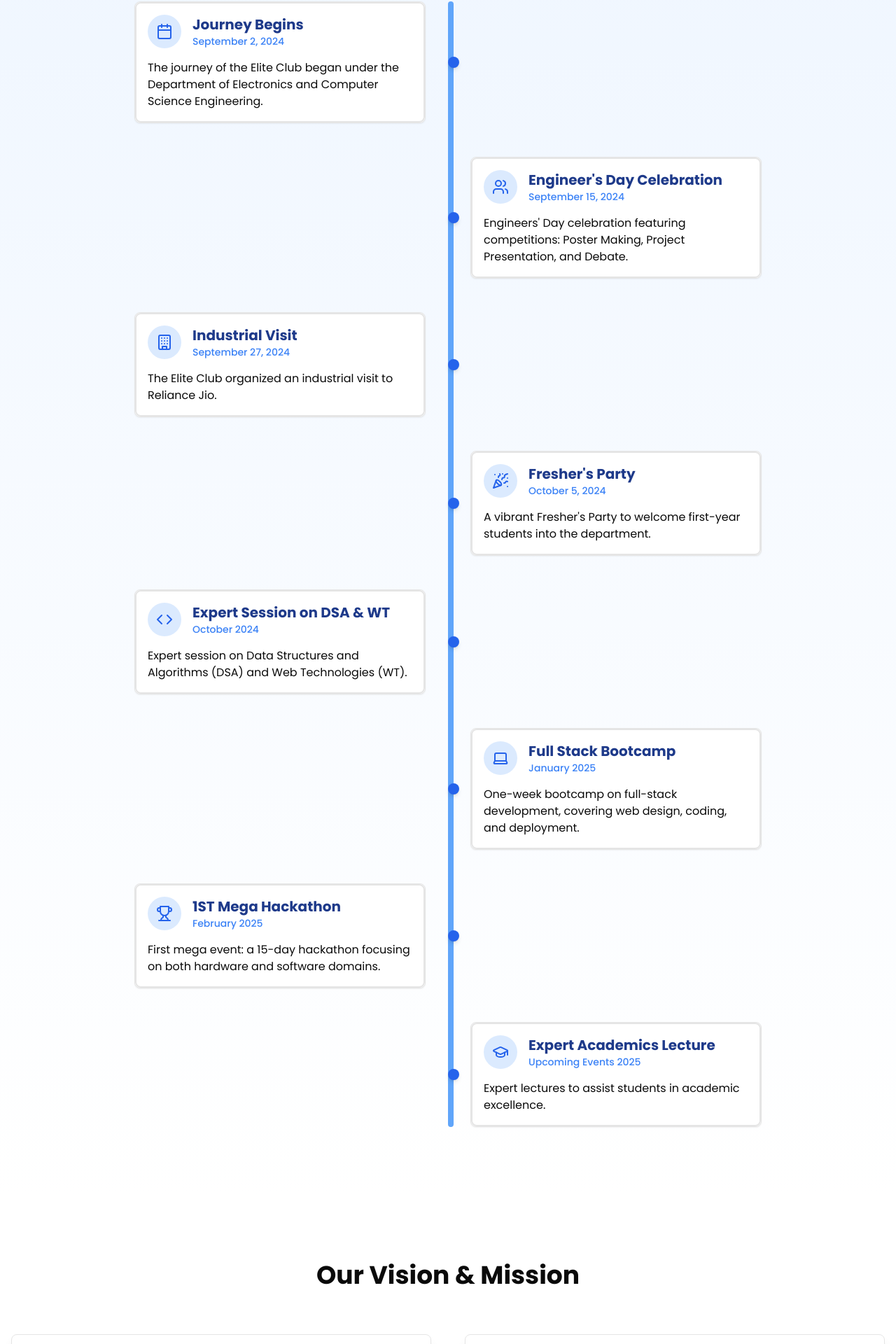
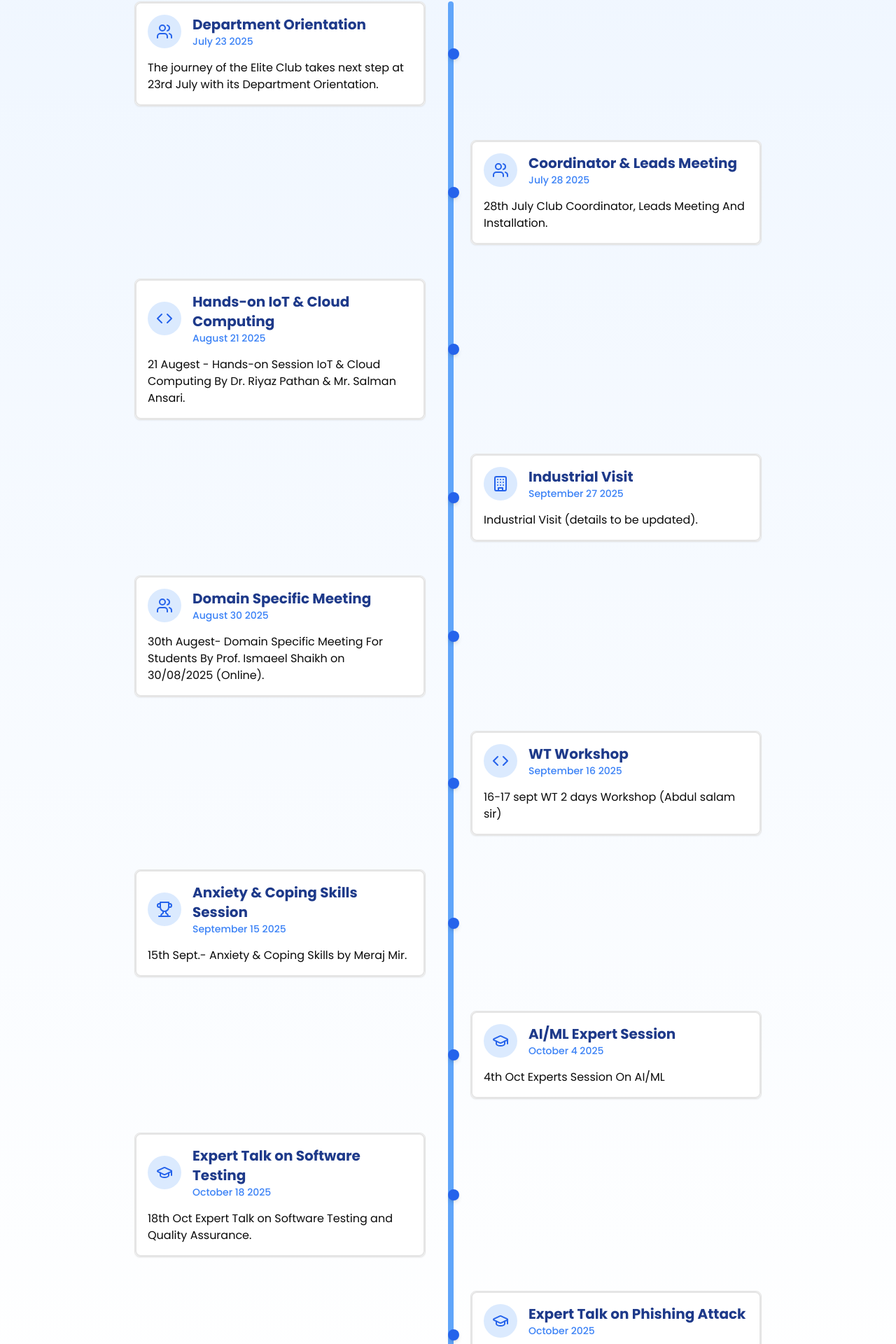
Before and after one commit to arkalsekar/elite-club-new, a Next.js app: page / in a window 1280 px wide. Shown: the part 830-2750 px from the top of the page at 70% size. Built offline with nearby package versions, Linux system fonts and the light colour scheme; no server answers.

Commit message:
update the roadmap

```diff
--- a/app/RoadMap/25-26.jsx
+++ b/app/RoadMap/25-26.jsx
@@ -2,50 +2,62 @@
     {
       icon: Calendar,
       title: "Journey Begins",
-      date: "September 2, 2024",
-      description: "The journey of the Elite Club began under the Department of Electronics and Computer Science Engineering.",
+      date: "July 23, 2025",
+      description: "The journey of the Elite Club takes next step at 23rd July with its Department Orientation.",
       completed: true
     },
     {
       icon: Users,
       title: "Engineer's Day Celebration",
-      date: "September 15, 2024",
-      description: "Engineers' Day celebration featuring competitions: Poster Making, Project Presentation, and Debate."
+      date: "July 25, 2024",
+      description: "28th July Club Coordinator, Leads Meeting And Installation."
     },
     {
       icon: Building,
       title: "Industrial Visit",
-      date: "September 27, 2024",
-      description: "The Elite Club organized an industrial visit to Reliance Jio."
+      date: "September 27, 2025",
+      description: "21 Augest - Hands-on Session IoT & Cloud Computing By Dr. Riyaz Pathan & Mr. Salman Ansari."
     },
     {
       icon: PartyPopper,
       title: "Fresher's Party",
       date: "October 5, 2024",
-      description: "A vibrant Fresher's Party to welcome first-year students into the department."
+      description: "29th Augest- Domain Specific Meeting For Students By Prof. Ismaeel Shaikh on 30/08/2025 (Online)."
     },
     {
       icon: Code,
       title: "Expert Session on DSA & WT",
       date: "October 2024",
-      description: "Expert session on Data Structures and Algorithms (DSA) and Web Technologies (WT)."
+      description: "16-17 sept WT 2 days Workshop (Abdul salam sir)"
     },
     {
       icon: Laptop,
       title: "Full Stack Bootcamp",
       date: "January 2025",
-      description: "One-week bootcamp on full-stack development, covering web design, coding, and deployment."
+      description: "Hands-on Cyber Security (Networking)."
     },
     {
       icon: Trophy,
       title: "1ST Mega Hackathon",
       date: "February 2025",
-      description: "First mega event: a 15-day hackathon focusing on both hardware and software domains."
+      description: "15th Sept.- Anxiety & Coping Skills by Meraj Mir."
     },
     {
       icon: GraduationCap,
       title: "Expert Academics Lecture",
       date: "Upcoming Events 2025",
-      description: "Expert lectures to assist students in academic excellence."
+      description: "18th Oct Expert Talk on Software Testing and Quality Assurance."
+    },
+    {
+      icon: GraduationCap,
+      title: "Expert Academics Lecture",
+      date: "Upcoming Events 2025",
+      description: "Expert talk on Phishing attack by Mahekh"
+    },
+    {
+      icon: GraduationCap,
+      title: "Expert Academics Lecture",
+      date: "Upcoming Events 2025",
+      description: "4th Oct Experts Session On AI/ML"
     }
   ]
--- a/components/professional-roadmap.tsx
+++ b/components/professional-roadmap.tsx
@@ -7,55 +7,77 @@ import { Calendar, Users, Building, PartyPopper, Code, Laptop, Trophy, Graduatio
 export function ProfessionalRoadmap() {
   const roadmapItems = [
     {
-      icon: Calendar,
-      title: "Journey Begins",
-      date: "September 2, 2024",
-      description: "The journey of the Elite Club began under the Department of Electronics and Computer Science Engineering.",
+      icon: Users,
+      title: "Department Orientation",
+      date: "July 23 2025",
+      description: "The journey of the Elite Club takes next step at 23rd July with its Department Orientation.",
       completed: true
     },
     {
       icon: Users,
-      title: "Engineer's Day Celebration",
-      date: "September 15, 2024",
-      description: "Engineers' Day celebration featuring competitions: Poster Making, Project Presentation, and Debate."
+      title: "Coordinator & Leads Meeting",
+      date: "July 28 2025",
+      description: "28th July Club Coordinator, Leads Meeting And Installation.",
+      completed: true
+    },
+    {
+      icon: Code,
+      title: "Hands-on IoT & Cloud Computing",
+      date: "August 21 2025",
+      description: "21 Augest - Hands-on Session IoT & Cloud Computing By Dr. Riyaz Pathan & Mr. Salman Ansari.",
+      completed: true
     },
     {
       icon: Building,
       title: "Industrial Visit",
-      date: "September 27, 2024",
-      description: "The Elite Club organized an industrial visit to Reliance Jio."
+      date: "September 27 2025",
+      description: "Industrial Visit (details to be updated).",
+      completed: false
     },
     {
-      icon: PartyPopper,
-      title: "Fresher's Party",
-      date: "October 5, 2024",
-      description: "A vibrant Fresher's Party to welcome first-year students into the department."
+      icon: Users,
+      title: "Domain Specific Meeting",
+      date: "August 30 2025",
+      description: "30th Augest- Domain Specific Meeting For Students By Prof. Ismaeel Shaikh on 30/08/2025 (Online).",
+      completed: true
     },
     {
       icon: Code,
-      title: "Expert Session on DSA & WT",
-      date: "October 2024",
-      description: "Expert session on Data Structures and Algorithms (DSA) and Web Technologies (WT)."
-    },
-    {
-      icon: Laptop,
-      title: "Full Stack Bootcamp",
-      date: "January 2025",
-      description: "One-week bootcamp on full-stack development, covering web design, coding, and deployment."
+      title: "WT Workshop",
+      date: "September 16 2025",
+      description: "16-17 sept WT 2 days Workshop (Abdul salam sir)",
+      completed: true
     },
     {
       icon: Trophy,
-      title: "1ST Mega Hackathon",
-      date: "February 2025",
-      description: "First mega event: a 15-day hackathon focusing on both hardware and software domains."
+      title: "Anxiety & Coping Skills Session",
+      date: "September 15 2025",
+      description: "15th Sept.- Anxiety & Coping Skills by Meraj Mir.",
+      completed: true
     },
     {
       icon: GraduationCap,
-      title: "Expert Academics Lecture",
-      date: "Upcoming Events 2025",
-      description: "Expert lectures to assist students in academic excellence."
+      title: "AI/ML Expert Session",
+      date: "October 4 2025",
+      description: "4th Oct Experts Session On AI/ML",
+      completed: false
+    },
+    {
+      icon: GraduationCap,
+      title: "Expert Talk on Software Testing",
+      date: "October 18 2025",
+      description: "18th Oct Expert Talk on Software Testing and Quality Assurance.",
+      completed: false
+    },
+    {
+      icon: GraduationCap,
+      title: "Expert Talk on Phishing Attack",
+      date: "October 2025",
+      description: "Expert talk on Phishing attack by Mahekh",
+      completed: false
     }
   ]
+
 
   return (
     <div className="min-h-screen bg-gradient-to-b from-[#EFF6FF] to-[#FFFFFF] py-12 px-4 sm:px-6 lg:px-8">
```
